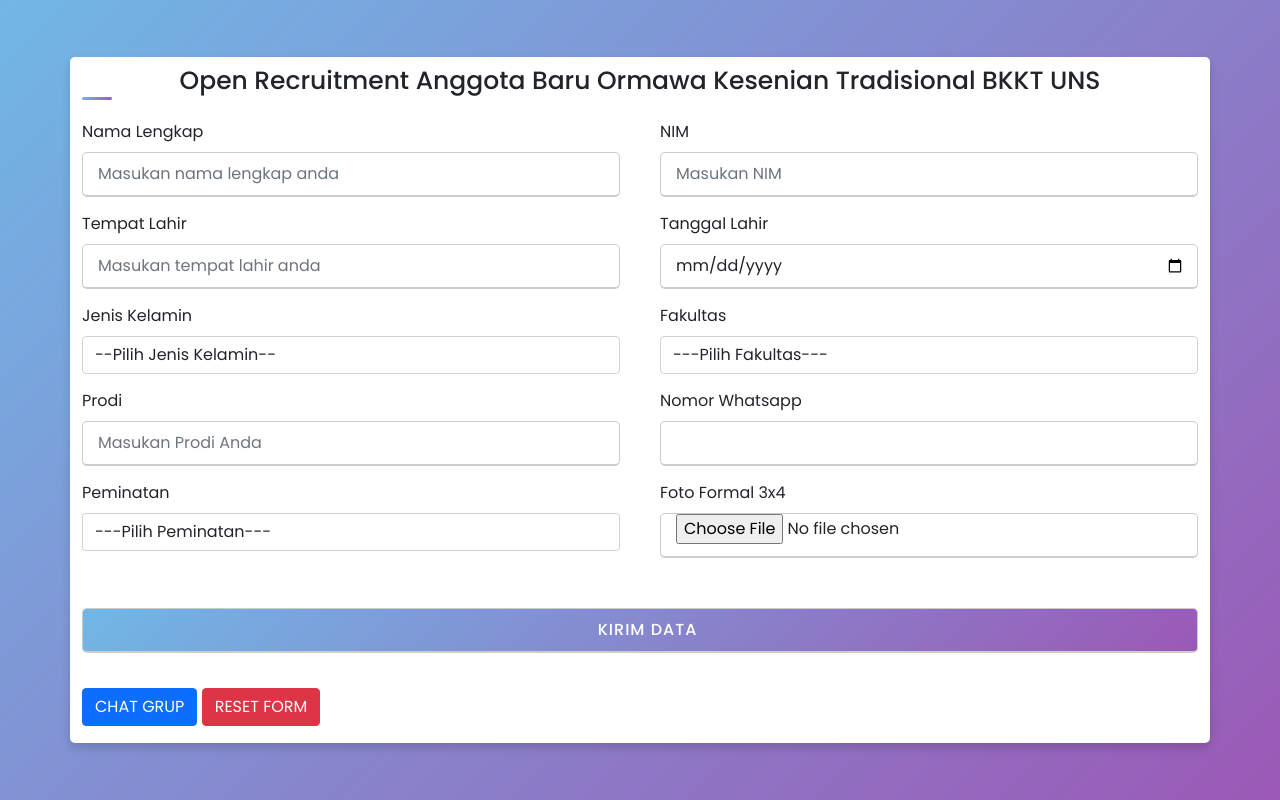
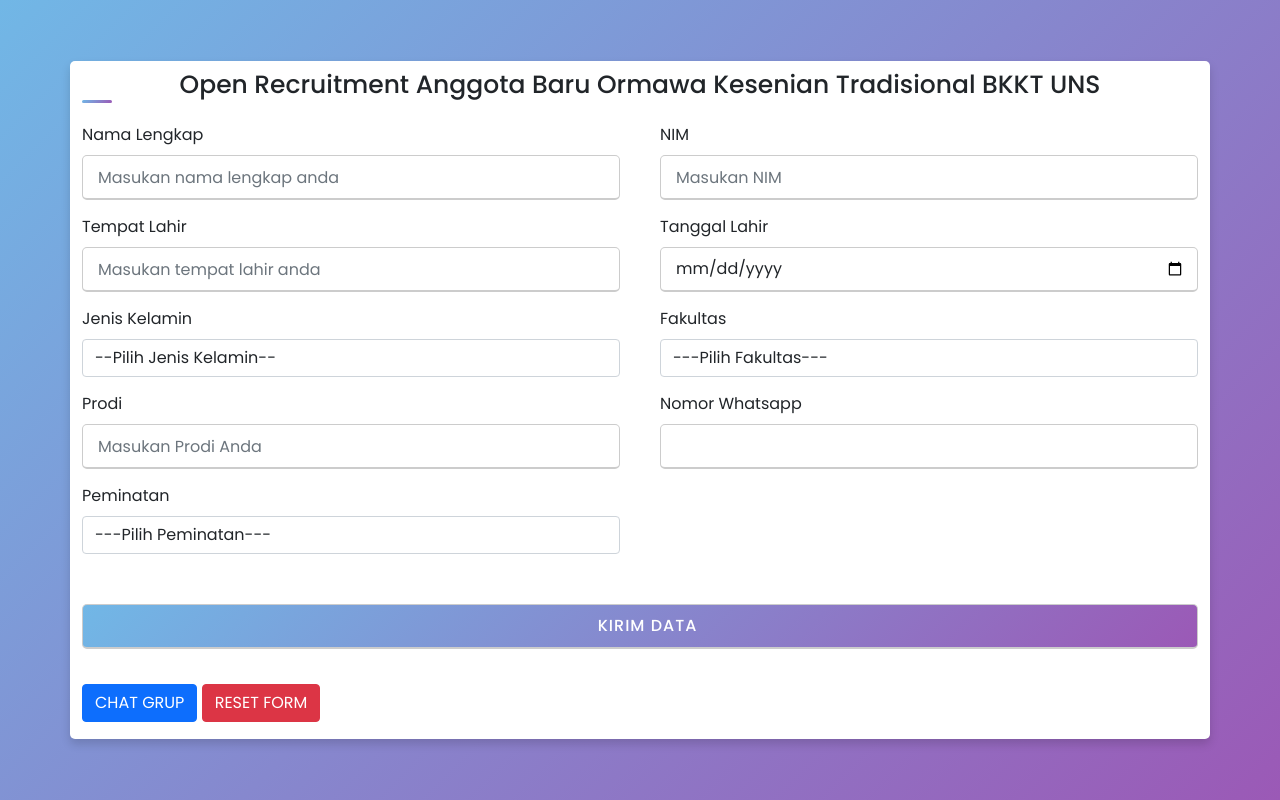
Before and after one commit to FaizRasyidan/Form-Pendaftaran-BKKT, a plain HTML site: page index.html in a window 1280 px wide. Drawn offline with nearby package versions, Linux system fonts and the light colour scheme.

Commit message:
Update index.html

```diff
--- a/index.html
+++ b/index.html
@@ -79,10 +79,6 @@
                  </select>
                </div>
             </form>
-        <div class="input-box">
-            <label for="file" class="form-label"> Foto Formal 3x4</label>
-            <input required id="attach" name="attach" type="file"/>
-            </div>
         <div class="button"style="width: 100%;">
             <input id="btn" type="button" value="KIRIM DATA" class="btn-submit" onclick="UploadFile();" />
             </div>
```
